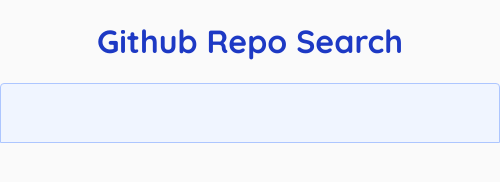
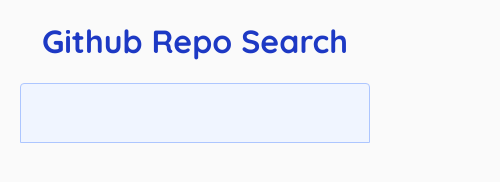
Before and after one commit to REzoa1/github-api-autocomplete, a plain HTML site: page index.html in a window 390 px wide. Shown: the whole page, 500 px wide, since content can reach past the window. Drawn offline with Linux system fonts and the light colour scheme.

Commit message:
change styles

```diff
--- a/styles.css
+++ b/styles.css
@@ -1,5 +1,5 @@
 .app {
-    width: 500px;
+    max-width: 500px;
     margin: auto;
     background-color: #fafafa;
     margin-bottom: 20px;
@@ -38,6 +38,7 @@
     height: 50px;
     animation: spinner 2s linear infinite;
 }
+
 /* =========================== LIST ===========================*/
 .list {
     display: flex;
@@ -142,3 +143,14 @@
 .drop__item:active {
     background-color: #d5e0f5;
 }
+
+
+@media (max-width: 768px) {
+    .app {
+        padding: 0 20px;
+    }
+
+    .list__inner {
+        width: 80%;
+    }
+}
```
